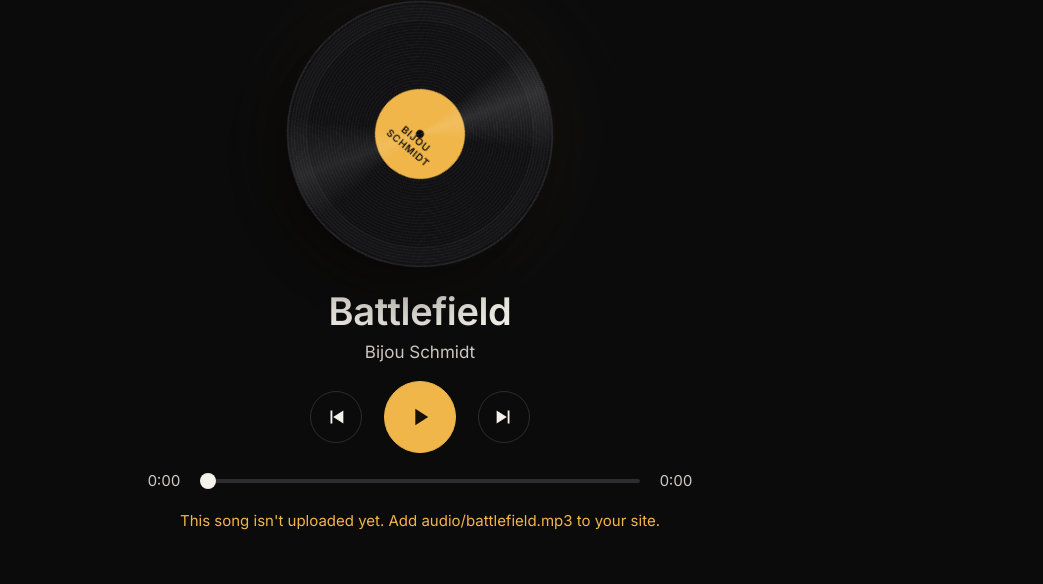
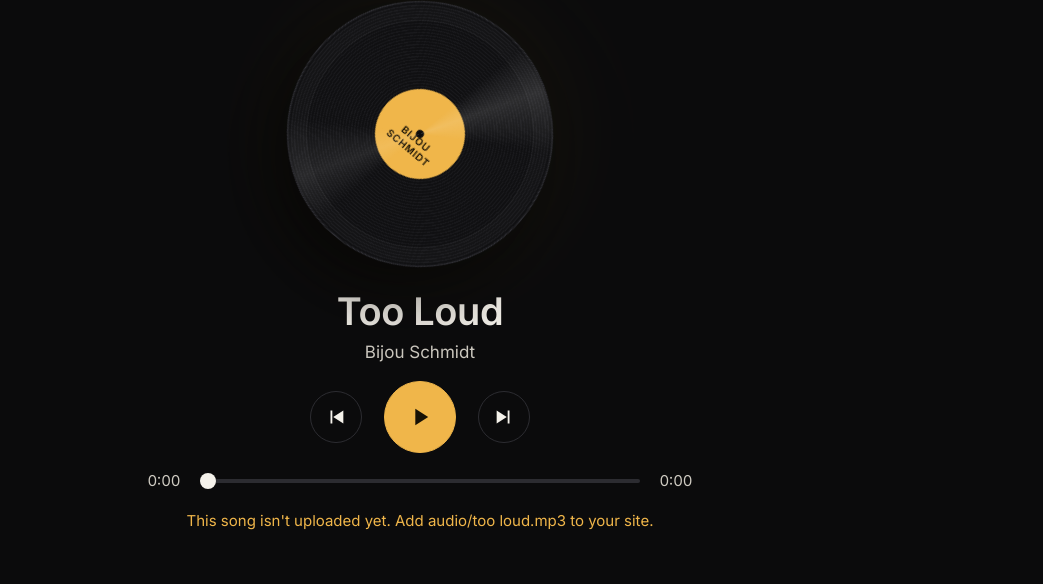
Before and after one commit to bijouinvests/bijouschmidt, a plain HTML site: page index.html in a window 1280 px wide. Shown: the part 216-800 px from the top of the page, without its empty margins (220-1263 px from the left). Drawn offline with Linux system fonts and the light colour scheme.

Commit message:
Update index.html

```diff
--- a/index.html
+++ b/index.html
@@ -285,6 +285,7 @@ const SITE = {
 
 /* Put MP3 files in an "audio" folder next to this file. */
 const TRACKS = [
+  { title: "Too Loud", file: "audio/too loud.mp3" },
   { title: "Battlefield", file: "audio/battlefield.mp3" },
   { title: "Silence",   file: "audio/silence.mp3" },
   { title: "From The Dust",   file: "audio/from the dust.mp3" },
```
